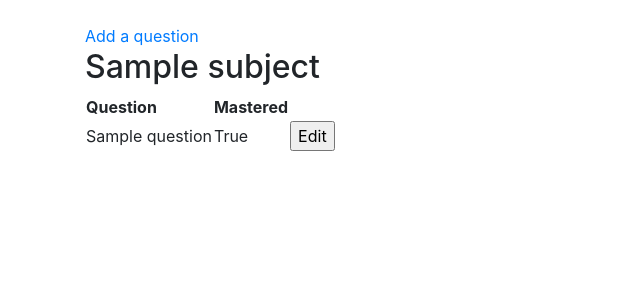
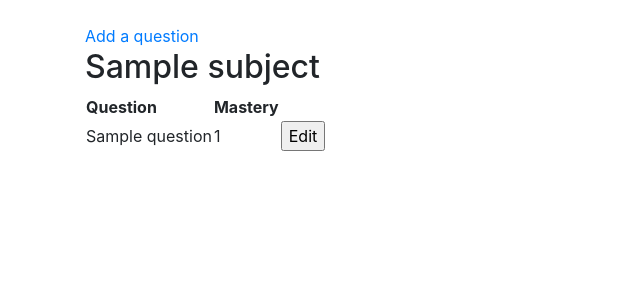
Before and after one commit to magael/tenttibot, a Flask app: page /1 in a window 1280 px wide. Shown: the part 56-356 px from the top of the page, without its empty margins (0-640 px from the left). Run offline with Flask 2, Linux system fonts and the light colour scheme; tables that the repository leaves empty hold one stand-in row (values such as "Sample post"); some libraries are stand-ins or nearby versions.

Commit message:
editin virhe-redirect muutos, masteryn näyttö numerona, ylim. juttu pois querysta

```diff
--- a/application/questions/views.py
+++ b/application/questions/views.py
@@ -11,7 +11,7 @@ from application.questions.forms import QuestionForm
 def questions_index(subject_id):
     """Page for listing questions."""
     s = Subject.query.get(subject_id)
-    # TODO: check if questions=Question.query.filter_by(subject_id=subject_id) is ok or should it be written out in SQL?
+    # TODO: write out the query in SQL into a function where questions are listed ordered by q.date_created
     return render_template("questions/list.html", questions=Question.query.filter_by(subject_id=subject_id), subject_id=subject_id, subject_name=s.name)
 
 
@@ -40,7 +40,7 @@ def questions_edit(subject_id, question_id):
     q = Question.query.get(question_id)
 
     if not form.validate():
-        return redirect(url_for("questions_index", subject_id=subject_id))
+        return redirect(url_for("questions_question", subject_id=subject_id, question_id=question_id))
 
     q.name = form.name.data
     q.mastered = form.mastered.data
--- a/application/subjects/models.py
+++ b/application/subjects/models.py
@@ -20,7 +20,7 @@ class Subject(Base):
         # TODO: Order by which subject is related to the last modified question
         stmt = text("SELECT s.id, s.name, COUNT(q.id) FROM Subject s"
                     " LEFT JOIN Question q ON q.subject_id = s.id"
-                    " GROUP BY s.id ORDER BY COUNT(s.date_created) DESC")
+                    " GROUP BY s.id ORDER BY s.date_created DESC")
         res = db.engine.execute(stmt)
 
         response = []
--- a/application/templates/questions/list.html
+++ b/application/templates/questions/list.html
@@ -6,12 +6,12 @@
 <table>
   <tr>
     <th>Question</th>
-    <th>Mastered</th>
+    <th>Mastery</th>
   </tr>
   {% if questions is defined %} {% for question in questions %}
   <tr>
     <td>{{ question.name }}</td>
-    <td>{{ question.mastered == 1 }}</td>
+    <td>{{ question.mastered * 1 }}</td>
     <td>
       <form method="GET" action="{{ url_for('questions_question', subject_id=question.subject_id, question_id=question.id) }}">
         <input type="submit" value="Edit" />
--- a/application/templates/questions/question.html
+++ b/application/templates/questions/question.html
@@ -13,6 +13,8 @@
       </td>
       <td>
         <ul>
+          <!--BUG: showing errors not working.
+            I guess redirecting to the form with the content from before submission erases them-->
           {% for error in form.name.errors %}
           <li>{{ error }}</li>
           {% endfor %}
```
